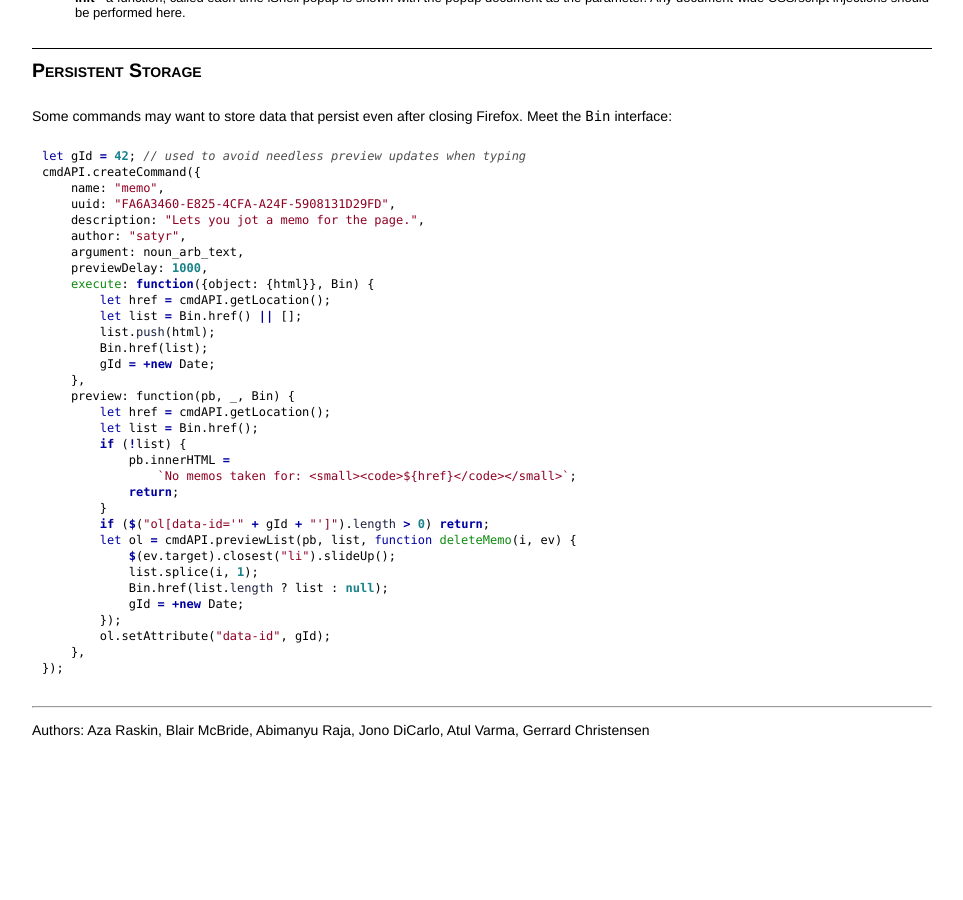
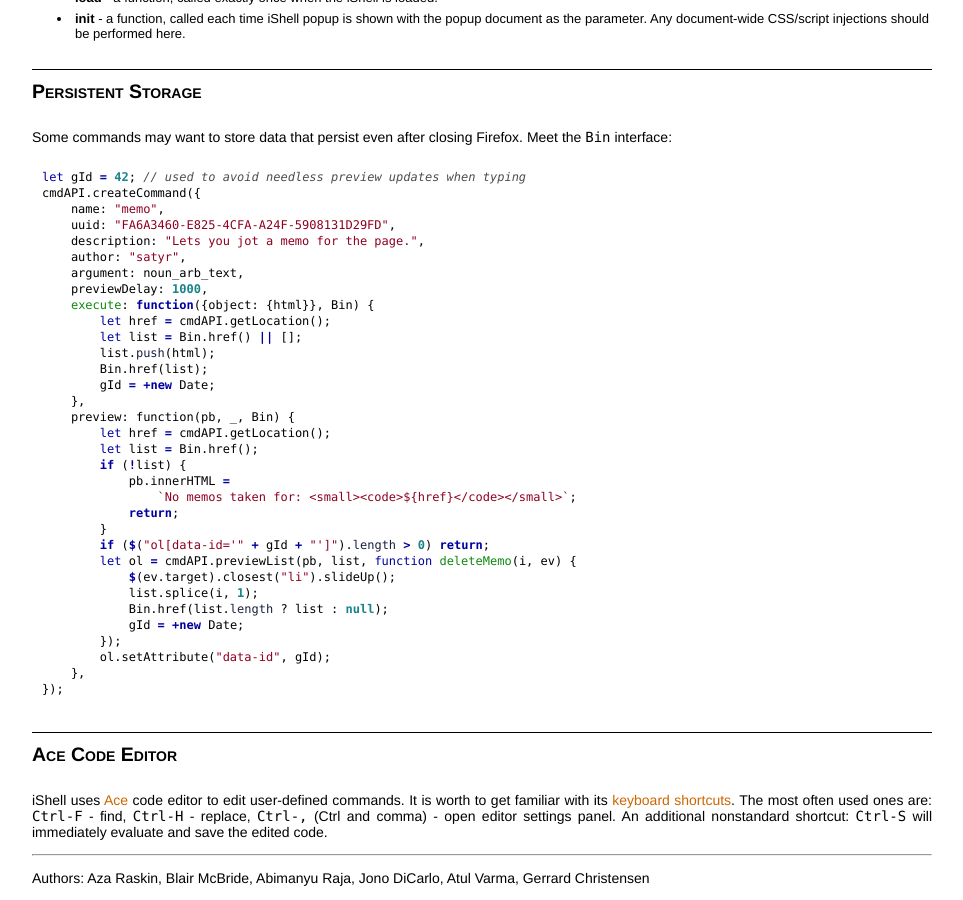
Before and after one commit to GChristensen/ishell, a Jekyll site: the page res/tutorial.html, which Jekyll copies as it is, in a window 1280 px wide and 900 px high, scrolled down 14963 px. Shown: the whole window, without its empty margins (158-1121 px from the left). Built offline with Jekyll 4.4.1, drawn with Linux system fonts in a browser that asks for light colours; before the commit the page ends 15715 px from its top, so only the background shows below that.

Commit message:
improved documentation

```diff
--- a/res/tutorial.html
+++ b/res/tutorial.html
@@ -1222,6 +1222,15 @@
     },
 });</code></pre>
 
+<h2><span id="Ace_Code_Editor">Ace Code Editor</span></h2>
+<p>iShell uses <a href="https://ace.c9.io/" target="_blank">Ace</a> code editor to edit user-defined
+    commands. It is worth to get familiar with its <a
+            href="https://github.com/ajaxorg/ace/wiki/Default-Keyboard-Shortcuts" target="_blank">keyboard
+        shortcuts</a>. The most often used ones are: <code>Ctrl-F</code> - find, <code>Ctrl-H</code>
+    - replace, <code>Ctrl-,</code> (Ctrl and comma) - open editor settings panel. An additional
+    nonstandard shortcut: <code>Ctrl-S</code> will immediately evaluate and save the edited code.
+</p>
+
 <hr>
 <p>Authors: Aza Raskin, Blair McBride, Abimanyu Raja, Jono DiCarlo, Atul Varma, Gerrard Christensen</p>
 
```
Also changed, not shown: manifest.json.
